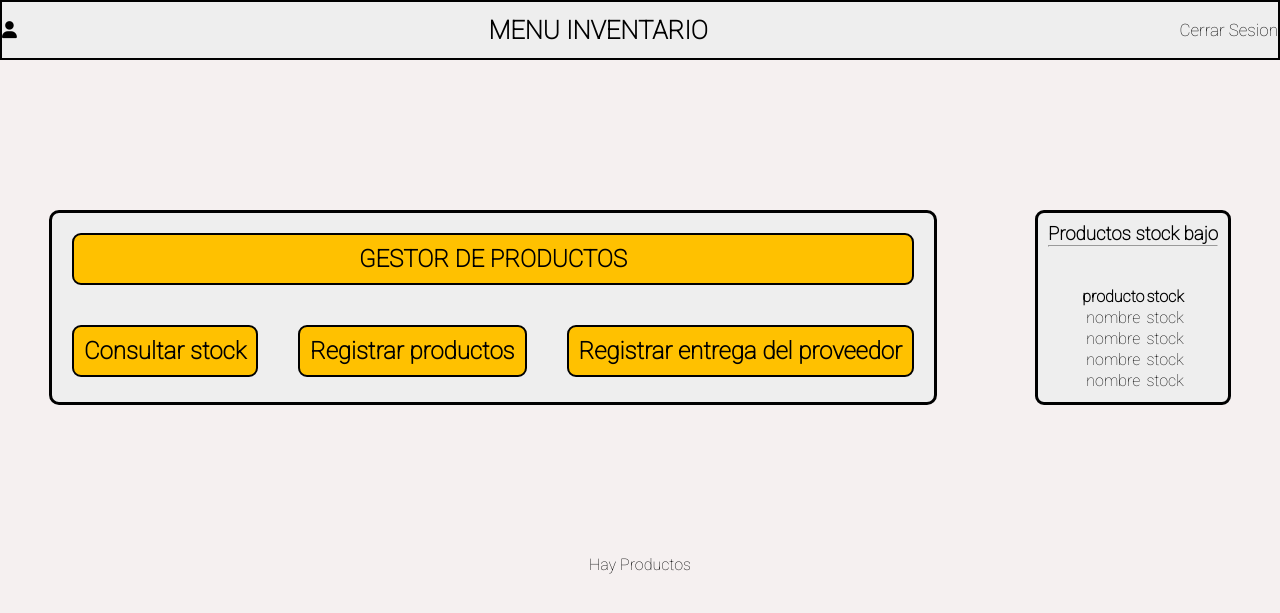
After one commit to Jair-Delgado/Sistema-de-Inventario, a PHP site: page /Menu_inventario/existencia-productos.php in a window 1280 px wide. The commit adds this page. Shown: the top 613 px of the page. Run offline with PHP 8.4, Linux system fonts and the light colour scheme.

```diff
--- a/Menu_inventario/Registros_Inventario/registro-productos.php
+++ b/Menu_inventario/Registros_Inventario/registro-productos.php
@@ -1,7 +1,7 @@
 <?php
 session_start();
 //Insercion de datos en la BDD
-require_once('../Sistema-de-Inventario/Models/conexion-Postgresql.php');
+include ('../../Models/conexion-Postgresql.php');
 
 class Productos
 {
@@ -20,7 +20,8 @@ class Productos
         $sql = "INSERT INTO productos (id_prod, id_cat, nombre_prod, precio_unitario, cant_disp) VALUES ('$producto', '$categoria', '$nom_prod', '$precio','$cant_disp')";
         pg_query(Models\Conectar::$db, $sql);
         //$_SESSION['nombre_usuario']=$nombre;
-        header("location: registrar_productos.php");
+        header("location: ../registrar_productos.php");
+
 
     }
 
--- /dev/null
+++ b/Menu_inventario/existencia-productos.php
@@ -0,0 +1,96 @@
+
+<!DOCTYPE html>
+<html lang="en">
+    <head>
+        <meta charset="UTF-8">
+        <meta http-equiv="X-UA-Compatible" content="IE=edge">
+        <meta name="viewport" content="width=device-width, initial-scale=1.0">
+        <link rel="icon" href="img/inventario.png">
+        <link rel="stylesheet" href="https://cdnjs.cloudflare.com/ajax/libs/font-awesome/6.0.0-beta3/css/all.min.css">
+        <link href="https://fonts.googleapis.com/css2?family=Open+Sans:wght@300&family=Oswald:wght@200;400&family=Roboto:wght@100&display=swap" rel="stylesheet">
+        <link rel="stylesheet" href="estilos/estilo-ingreso.css">
+        <title>Sistema de Inventario</title>
+    </head>
+
+<!--INGRESO DEL USUARIO LOGUEADO-->
+ <body>
+       <div class="container">
+            <!--Navegacion-->
+            <nav class="navegacion">
+               <div class="icono-usuario"> <i class="fa-solid fa-user"></i> </div>
+               <!--Mensaje de Bienvenida al usuario-->
+                    <?php
+/*
+                        require_once('Models/conexion-Postgresql.php');
+                            session_start();
+                            $data=$_SESSION['nombre_usuario'];
+                            echo "<h1>Bienvenido $data</h1>";
+*/
+                    ?>
+              <h1>MENU INVENTARIO</h1> <a id="cerrar-sesion" href="index.php">Cerrar Sesion</a>
+            </nav>
+       </div>
+       <div class="con">
+            <!--Caja gestor de productos-->
+            <div class="contenedor">
+                <header>
+                    <h2>GESTOR DE PRODUCTOS</h2>
+                </header>
+
+                <main>
+                    <a href="#">
+                        <section>
+                            <h2>Consultar stock</h2>
+                        </section>
+                    </a>
+
+                    <a href="Menu_inventario/existencia-productos.php">
+                        <section>
+                            <h2>Registrar productos</h2>
+                        </section>
+                    </a>
+
+                    <a href="#">
+                        <section>
+                            <h2>Registrar entrega del proveedor</h2>
+                        </section>
+                    </a>
+                </main>
+            </div>
+
+            <!--Caja productos bajo stock-->
+            <aside>
+                <h3>Productos stock bajo</h3><hr><br><br>
+                <table>
+                    <tr>
+                        <th>producto</th>
+                        <th>stock</th>
+                    </tr>
+                    <tr>
+                        <td>nombre</td>
+                        <td>stock</td>
+                    </tr>
+                    <tr>
+                        <td>nombre</td>
+                        <td>stock</td>
+                    </tr>
+                    <tr>
+                        <td>nombre</td>
+                        <td>stock</td>
+                    </tr>
+                    <tr>
+                        <td>nombre</td>
+                        <td>stock</td>
+                    </tr>
+
+                </table>
+              </aside>
+
+       </div>
+ </body>
+ </html>
+
+<?php
+
+
+print " Hay Productos";
--- a/Menu_inventario/registrar_productos.php
+++ b/Menu_inventario/registrar_productos.php
@@ -16,7 +16,7 @@
 <body>
     <main>
         <h1>Agregar Producto</h1>
-        <form autocomplete="off" action="./Registros_Inventario/registro-productos.php" method="POST" class="formulario" id="formulario">
+        <form autocomplete="off" action="Registros_Inventario/registro-productos.php" method="POST" class="formulario" id="formulario">
 
         <!--Id del producto-->
             <div class="formulario__grupo" id="grupo__id-producto">
--- a/estilos/index.css
+++ b/estilos/index.css
@@ -44,7 +44,7 @@ a{
     line-height: 20px;
     color: #2B3A67;
     margin: 10px;
-    padding: 20px;
+    padding: 10px;
 }
 
 .regresar{
--- a/index.php
+++ b/index.php
@@ -25,7 +25,7 @@
 
     <div>
 
-        <h2>Porfavor Inicie Sesion o Registrese </h2>
+        <h2>Porfavor Inicie Sesión o Regístrese </h2>
 
         <div class="text">
 
--- a/ingreso.php
+++ b/ingreso.php
@@ -43,7 +43,7 @@
                         </section>
                     </a>
 
-                    <a href="Menu_inventario/registrar_productos.php">
+                    <a href="Menu_inventario/existencia-productos.php">
                         <section>
                             <h2>Registrar productos</h2>
                         </section>
```
